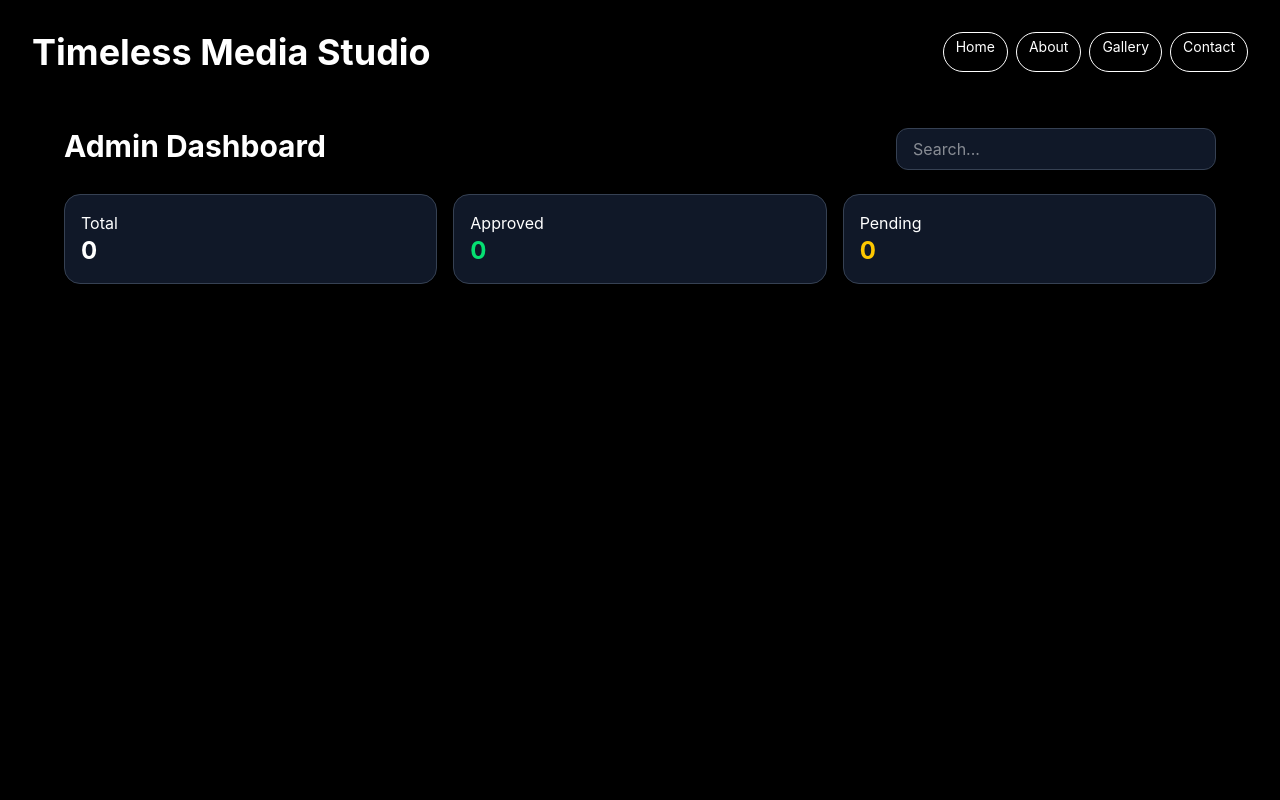
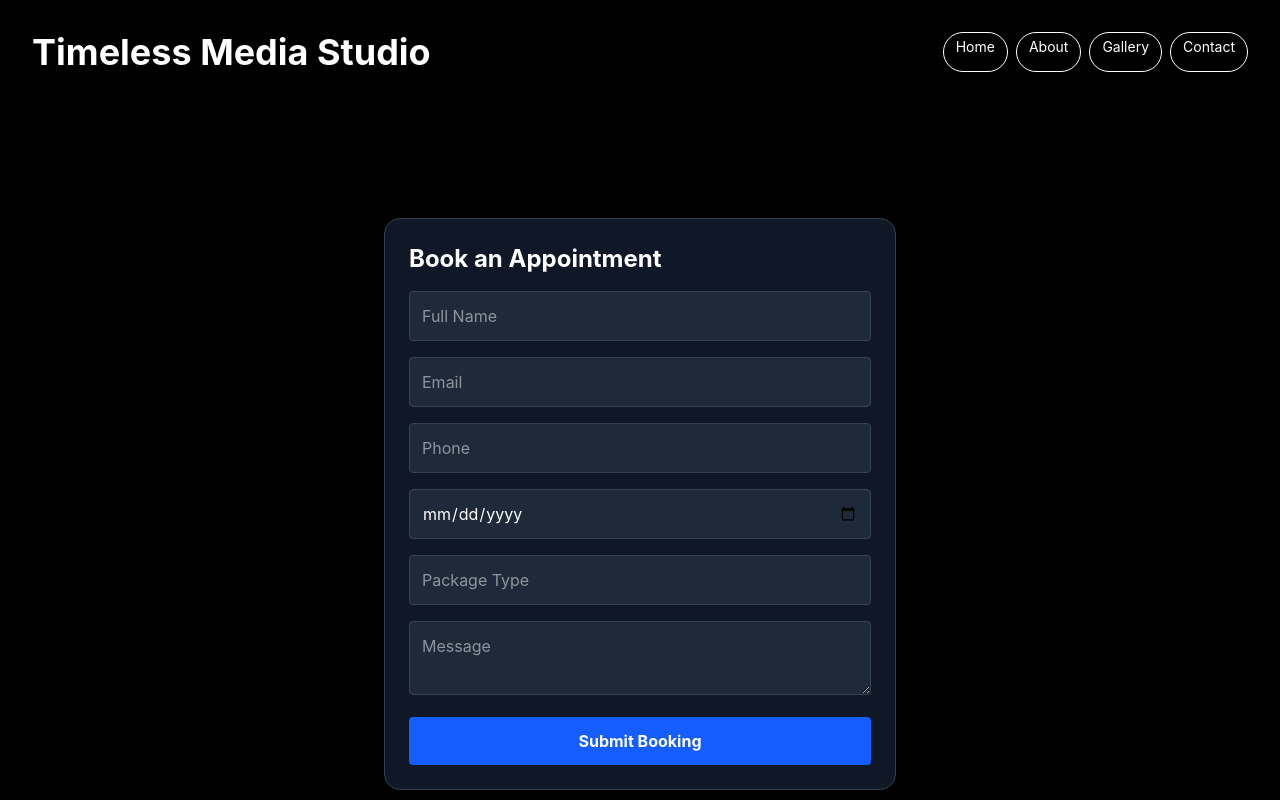
Before and after one commit to eringz/timeless-media-studio, a Next.js app: page /contact in a window 1280 px wide. Shown: the top 800 px of the page. Built offline with nearby package versions, Linux system fonts and the light colour scheme.

Commit message:
Update page.tsx

```diff
--- a/app/contact/page.tsx
+++ b/app/contact/page.tsx
@@ -1,236 +1,124 @@
 "use client";
 
-import { useEffect, useState } from "react";
+import { useState } from "react";
 
-type BookingLog = {
+type FormState = {
   name: string;
+  email: string;
   phone: string;
   date: string;
   packageType: string;
   message: string;
-  email: string;
-  timestamp: string;
-  id: string;
-  status?: "pending" | "approved";
 };
 
-export default function AdminDashboard() {
-  const [bookings, setBookings] = useState<BookingLog[]>([]);
-  const [search, setSearch] = useState("");
-  const [selected, setSelected] = useState<BookingLog | null>(null);
+export default function BookingForm() {
+  const [form, setForm] = useState<FormState>({
+    name: "",
+    email: "",
+    phone: "",
+    date: "",
+    packageType: "",
+    message: "",
+  });
 
-  // LOAD LIVE DATA
-  useEffect(() => {
-    const load = () => {
-      if (typeof window === "undefined") return;
+  const handleChange = (
+    e: React.ChangeEvent<HTMLInputElement | HTMLTextAreaElement>
+  ) => {
+    setForm({ ...form, [e.target.name]: e.target.value });
+  };
 
-      const data = JSON.parse(
-        localStorage.getItem("adminBookingLogs") || "[]"
-      ) as BookingLog[];
+  const handleSubmit = (e: React.FormEvent) => {
+    e.preventDefault();
 
-      setBookings(data);
+    const newBooking = {
+      ...form,
+      id: crypto.randomUUID(),
+      timestamp: new Date().toISOString(),
+      status: "pending",
     };
 
-    load();
-    const interval = setInterval(load, 2000);
+    const existing = JSON.parse(
+      localStorage.getItem("adminBookingLogs") || "[]"
+    );
 
-    return () => clearInterval(interval);
-  }, []);
-
-  // SAVE BACK TO STORAGE
-  const updateStorage = (data: BookingLog[]) => {
     localStorage.setItem(
       "adminBookingLogs",
-      JSON.stringify(data)
+      JSON.stringify([newBooking, ...existing])
     );
-    setBookings(data);
+
+    alert("Booking submitted!");
+
+    setForm({
+      name: "",
+      email: "",
+      phone: "",
+      date: "",
+      packageType: "",
+      message: "",
+    });
   };
 
-  // DELETE BOOKING
-  const deleteBooking = (id: string) => {
-    const updated = bookings.filter((b) => b.id !== id);
-    updateStorage(updated);
-    setSelected(null);
-  };
+  return (
+    <div className="min-h-screen flex items-center justify-center bg-black text-white p-6">
+      <form
+        onSubmit={handleSubmit}
+        className="w-full max-w-lg space-y-4 bg-gray-900 p-6 rounded-2xl border border-gray-700"
+      >
+        <h1 className="text-2xl font-bold">Book an Appointment</h1>
 
-  // APPROVE BOOKING
-  const approveBooking = (id: string) => {
-    const updated = bookings.map((b) =>
-      b.id === id
-        ? { ...b, status: "approved" }
-        : b
-    );
+        <input
+          name="name"
+          placeholder="Full Name"
+          value={form.name}
+          onChange={handleChange}
+          className="w-full p-3 bg-gray-800 border border-gray-700 rounded text-white"
+        />
 
-    updateStorage(updated);
-  };
+        <input
+          name="email"
+          placeholder="Email"
+          value={form.email}
+          onChange={handleChange}
+          className="w-full p-3 bg-gray-800 border border-gray-700 rounded text-white"
+        />
 
-  const filtered = bookings.filter((b) => {
-    const q = search.toLowerCase();
-    return (
-      b.name.toLowerCase().includes(q) ||
-      b.email.toLowerCase().includes(q) ||
-      b.phone.toLowerCase().includes(q)
-    );
-  });
+        <input
+          name="phone"
+          placeholder="Phone"
+          value={form.phone}
+          onChange={handleChange}
+          className="w-full p-3 bg-gray-800 border border-gray-700 rounded text-white"
+        />
 
-  return (
-    <div className="min-h-screen bg-black text-white p-6">
-      <div className="max-w-6xl mx-auto">
+        {/* ✅ FIXED DATE PICKER */}
+        <input
+          type="date"
+          name="date"
+          value={form.date}
+          onChange={handleChange}
+          className="w-full p-3 bg-gray-800 border border-gray-700 rounded text-white"
+        />
 
-        {/* HEADER */}
-        <div className="flex flex-col md:flex-row justify-between gap-4 mb-6">
-          <h1 className="text-3xl font-bold">
-            Admin Dashboard
-          </h1>
+        <input
+          name="packageType"
+          placeholder="Package Type"
+          value={form.packageType}
+          onChange={handleChange}
+          className="w-full p-3 bg-gray-800 border border-gray-700 rounded text-white"
+        />
 
-          <input
-            value={search}
-            onChange={(e) =>
-              setSearch(e.target.value)
-            }
-            placeholder="Search..."
-            className="w-full md:w-80 px-4 py-2 rounded-xl bg-gray-900 border border-gray-700"
-          />
-        </div>
+        <textarea
+          name="message"
+          placeholder="Message"
+          value={form.message}
+          onChange={handleChange}
+          className="w-full p-3 bg-gray-800 border border-gray-700 rounded text-white"
+        />
 
-        {/* STATS */}
-        <div className="grid grid-cols-3 gap-4 mb-6">
-
-          <div className="bg-gray-900 p-4 rounded-2xl border border-gray-700">
-            <p>Total</p>
-            <p className="text-2xl font-bold">
-              {bookings.length}
-            </p>
-          </div>
-
-          <div className="bg-gray-900 p-4 rounded-2xl border border-gray-700">
-            <p>Approved</p>
-            <p className="text-2xl font-bold text-green-400">
-              {
-                bookings.filter(
-                  (b) =>
-                    b.status === "approved"
-                ).length
-              }
-            </p>
-          </div>
-
-          <div className="bg-gray-900 p-4 rounded-2xl border border-gray-700">
-            <p>Pending</p>
-            <p className="text-2xl font-bold text-yellow-400">
-              {
-                bookings.filter(
-                  (b) =>
-                    !b.status ||
-                    b.status === "pending"
-                ).length
-              }
-            </p>
-          </div>
-        </div>
-
-        {/* LIST */}
-        <div className="grid md:grid-cols-2 gap-4">
-
-          {filtered.map((b) => (
-            <div
-              key={b.id}
-              className="bg-gray-900 border border-gray-700 rounded-2xl p-5"
-            >
-              <div className="flex justify-between">
-                <h2 className="font-bold">
-                  {b.name}
-                </h2>
-
-                <span
-                  className={`text-xs px-2 py-1 rounded-full ${
-                    b.status === "approved"
-                      ? "bg-green-600"
-                      : "bg-yellow-600"
-                  }`}
-                >
-                  {b.status || "pending"}
-                </span>
-              </div>
-
-              <p className="text-sm text-gray-400">
-                📧 {b.email}
-              </p>
-
-              <p className="text-sm text-gray-400">
-                📞 {b.phone}
-              </p>
-
-              <p className="text-sm text-gray-400">
-                📅 {b.date}
-              </p>
-
-              <div className="flex gap-2 mt-4">
-
-                <button
-                  onClick={() =>
-                    setSelected(b)
-                  }
-                  className="px-3 py-1 bg-gray-700 rounded-lg text-sm"
-                >
-                  View
-                </button>
-
-                <button
-                  onClick={() =>
-                    approveBooking(b.id)
-                  }
-                  className="px-3 py-1 bg-green-600 rounded-lg text-sm"
-                >
-                  Approve
-                </button>
-
-                <button
-                  onClick={() =>
-                    deleteBooking(b.id)
-                  }
-                  className="px-3 py-1 bg-red-600 rounded-lg text-sm"
-                >
-                  Delete
-                </button>
-
-              </div>
-            </div>
-          ))}
-        </div>
-
-        {/* MODAL */}
-        {selected && (
-          <div className="fixed inset-0 bg-black/70 flex items-center justify-center p-4">
-
-            <div className="bg-gray-900 p-6 rounded-2xl w-full max-w-lg border border-gray-700">
-
-              <h2 className="text-xl font-bold mb-4">
-                Booking Details
-              </h2>
-
-              <div className="space-y-2 text-sm">
-                <p>Name: {selected.name}</p>
-                <p>Email: {selected.email}</p>
-                <p>Phone: {selected.phone}</p>
-                <p>Date: {selected.date}</p>
-                <p>Package: {selected.packageType}</p>
-                <p>Message: {selected.message}</p>
-              </div>
-
-              <button
-                onClick={() =>
-                  setSelected(null)
-                }
-                className="mt-5 w-full bg-gray-700 py-2 rounded-xl"
-              >
-                Close
-              </button>
-
-            </div>
-          </div>
-        )}
-      </div>
+        <button className="w-full bg-blue-600 hover:bg-blue-700 py-3 rounded font-bold">
+          Submit Booking
+        </button>
+      </form>
     </div>
   );
 }
```
